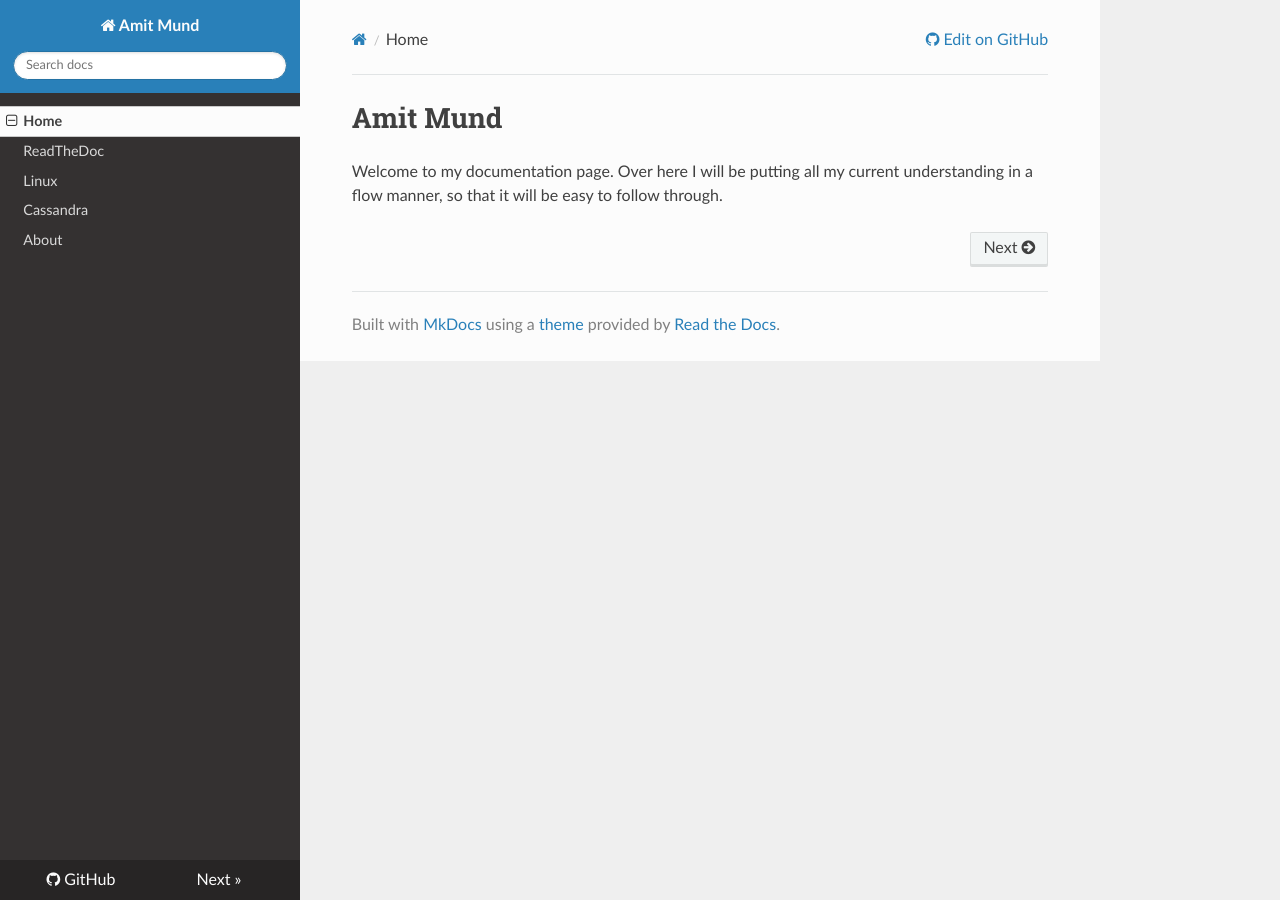
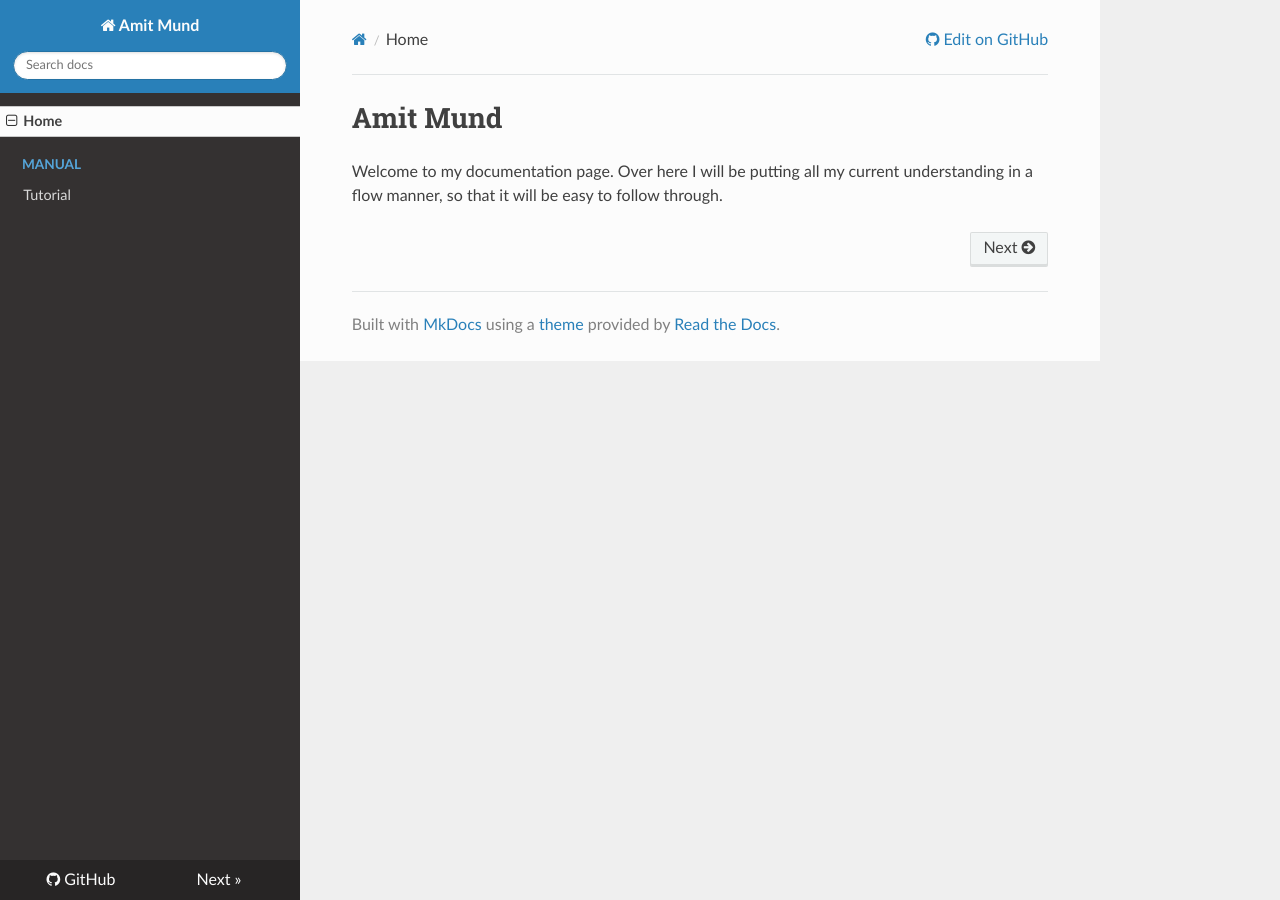
Before and after one commit to Amitmund/amitmund, an MkDocs documentation site: the page built from docs/index.md, in a window 1280 px wide. Built offline with MkDocs 1.6.1, drawn with Linux system fonts in a browser that asks for light colours; nearby versions of some CDN libraries; old or Windows-style settings are respelled for this version of MkDocs.

Commit message:
Update mkdocs.yml

```diff
--- a/mkdocs.yml
+++ b/mkdocs.yml
@@ -6,9 +6,7 @@ site_author: Amit Kumar Mund
 
 theme: readthedocs
 
-nav:
-    - Home: index.md
-    - ReadTheDoc: readTheDoc.md
-    - Linux: linux/linux.md
-    - Cassandra: cassandra/cassandra.md
-    - About: about.md
+pages:
+- Home: index.md
+- Manual:
+  - Tutorial: linux/linux.md
```
